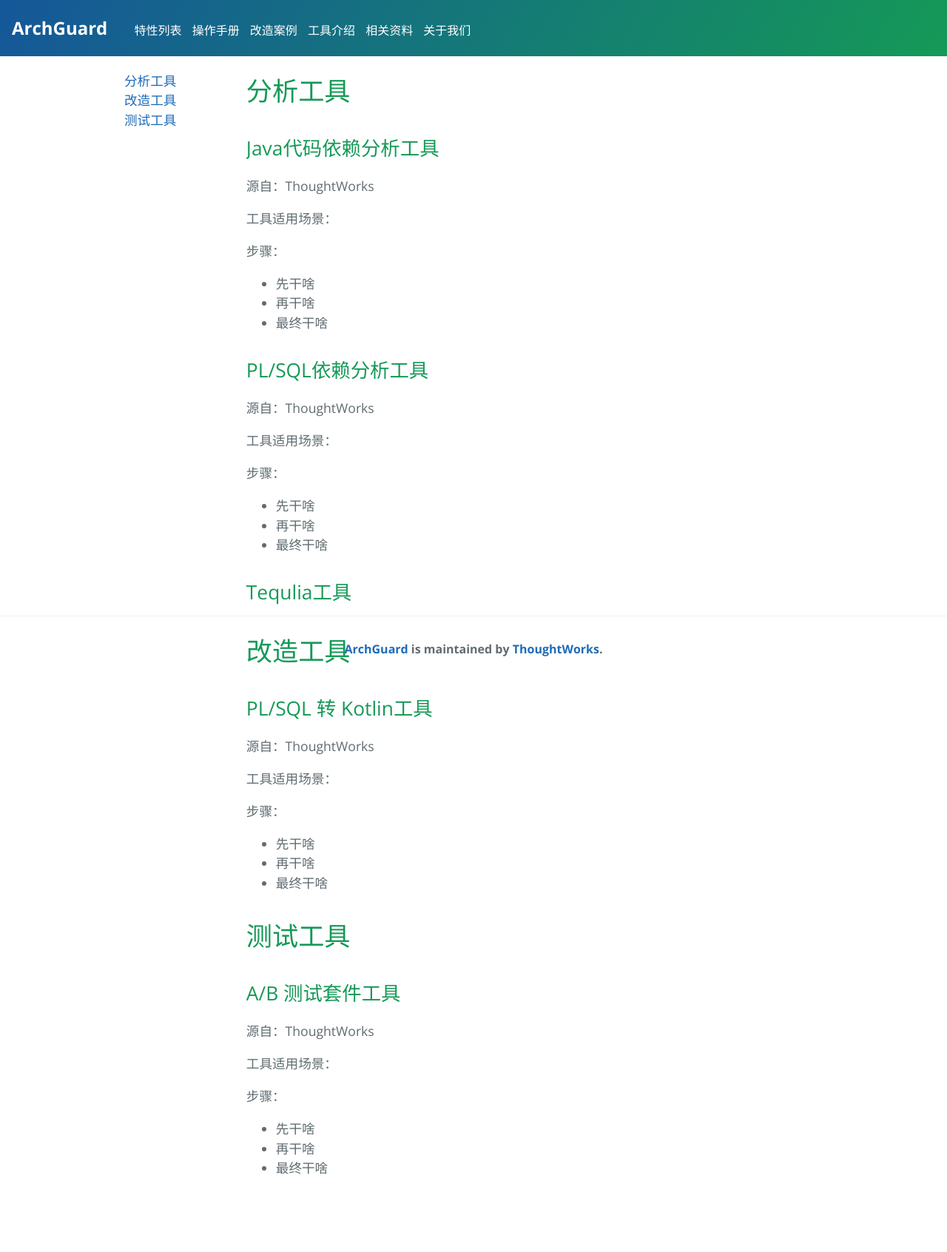
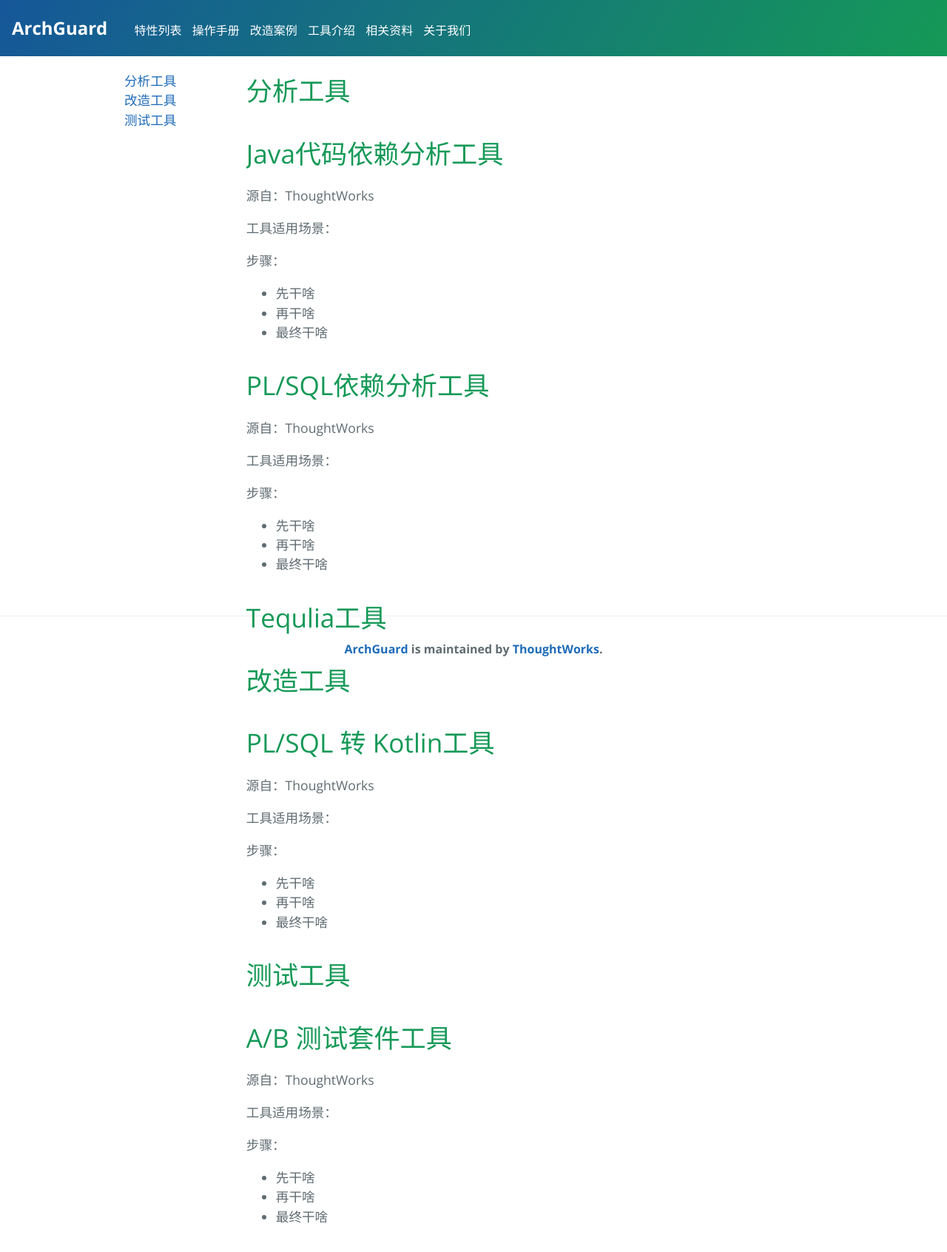
Before and after one commit to archguard/archguard.org, a Jekyll site: the page built from tools.md, in a window 1280 px wide. Shown: the top 1692 px of the page at 74% size. Built offline with Jekyll 4.4.1, drawn with Linux system fonts in a browser that asks for light colours; our own code applies the rules of GitHub Pages for plain Markdown files.

Commit message:
feat: change to h1

```diff
--- a/tools.md
+++ b/tools.md
@@ -3,7 +3,7 @@ layout: tool
 ---
 
 # 分析工具
-## Java代码依赖分析工具
+# Java代码依赖分析工具
 源自：ThoughtWorks
 
 工具适用场景：
@@ -14,7 +14,7 @@ layout: tool
 - 再干啥
 - 最终干啥
 
-## PL/SQL依赖分析工具
+# PL/SQL依赖分析工具
 源自：ThoughtWorks
 
 工具适用场景：
@@ -25,10 +25,10 @@ layout: tool
 - 再干啥
 - 最终干啥
 
-## Tequlia工具
+# Tequlia工具
 
 # 改造工具
-## PL/SQL 转 Kotlin工具
+# PL/SQL 转 Kotlin工具
 源自：ThoughtWorks
 
 工具适用场景：
@@ -40,7 +40,7 @@ layout: tool
 - 最终干啥
 
 # 测试工具
-## A/B 测试套件工具
+# A/B 测试套件工具
 源自：ThoughtWorks
 
 工具适用场景：
```
